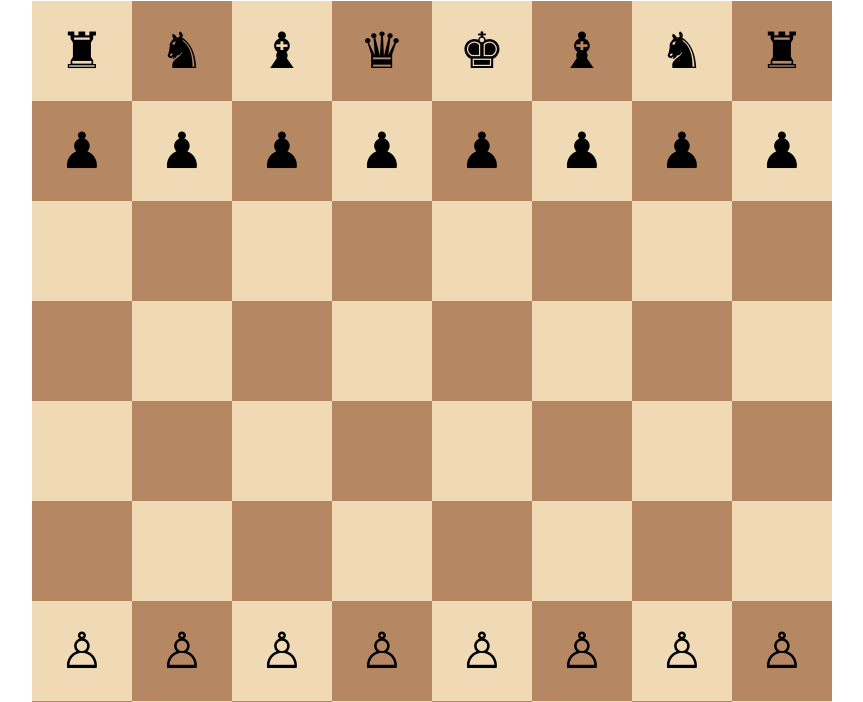
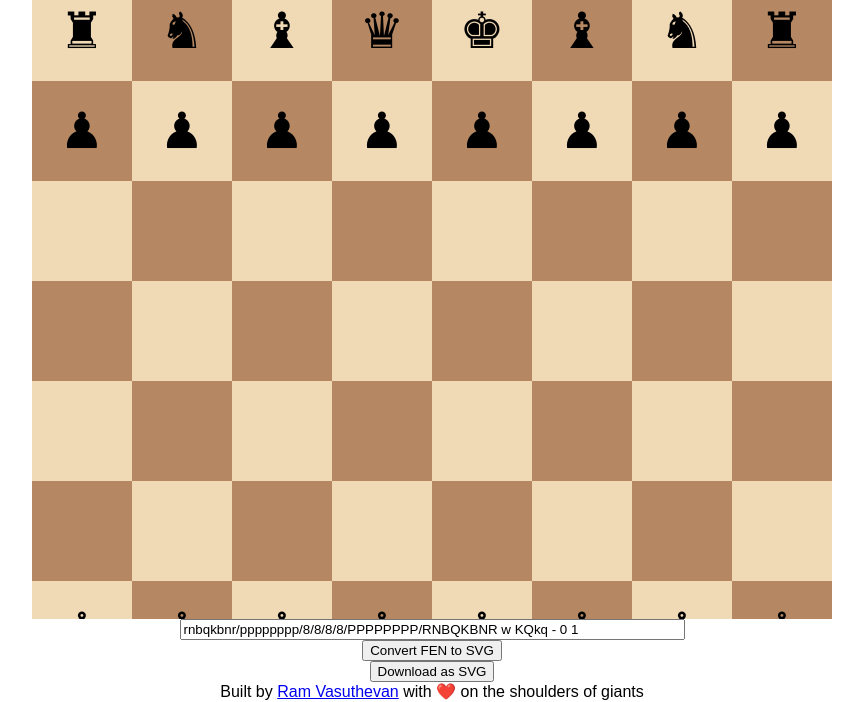
Before and after one commit to RamVasuthevan/fen2svg, a plain HTML site: page index.html in a window 1280 px wide. Shown: the part 99-801 px from the top of the page, without its empty margins (208-1071 px from the left). Drawn offline with Linux system fonts and the light colour scheme.

Commit message:
Add footer and prevent scroll

```diff
--- a/index.html
+++ b/index.html
@@ -5,29 +5,40 @@
     <title>FEN2SVG</title>
     <h1>Convert FEN to SVG</h1>
     <style>
+        html, body {
+            height: 100%;
+            margin: 0;
+            padding: 0;
+            overflow: hidden; /* Prevent scrolling */
+        }
         body {
             font-family: Arial, sans-serif;
             display: flex;
             justify-content: center;
+            align-items: center; /* Center content vertically */
             flex-direction: column;
-            align-items: center;
-            margin-top: 20px;
         }
         #svgContainer {
-            width: 80%;
-            max-width: 800px;
+            width: 80vw; /* Adjust based on your needs */
+            height: 80vh; /* Adjust to maintain aspect ratio and fit within the viewport */
+            max-width: 800px; /* Maximum width */
+            max-height: 800px; /* Maximum height, adjust to maintain aspect ratio */
+            overflow: hidden; /* Prevent scrolling within the container */
         }
         #svgContainer svg {
-            width: 100%;
-            height: auto;
+            display: block; /* Remove extra space below SVG */
+            width: 100%; /* Full container width */
+            height: auto; /* Maintain aspect ratio */
         }
     </style>
     <script src="script.js"></script>
 </head>
 <body>
     <div id="svgContainer"></div>
-    <input type="text" id="fenInput" size="59" value="rnbqkbnr/pppppppp/8/8/8/8/PPPPPPPP/RNBQKBNR w KQkq - 0 1">
+    <input type="text" id="fenInput" size="60" value="rnbqkbnr/pppppppp/8/8/8/8/PPPPPPPP/RNBQKBNR w KQkq - 0 1">
     <button onclick="fenToSvg()">Convert FEN to SVG</button>
     <button onclick="downloadSvg()">Download as SVG</button>
+
+    <footer>Built by <a href="https://ramvasuthevan.ca/">Ram Vasuthevan</a> with ❤️ on the shoulders of giants</footer>
 </body>
 </html>
```
